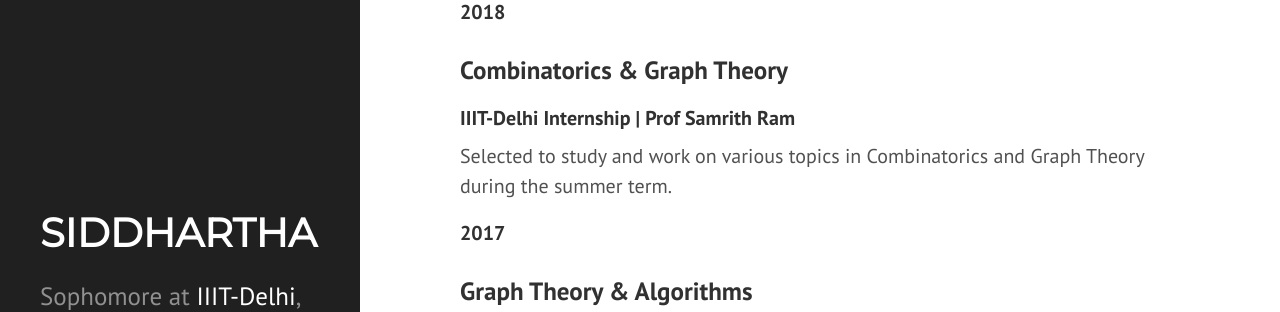
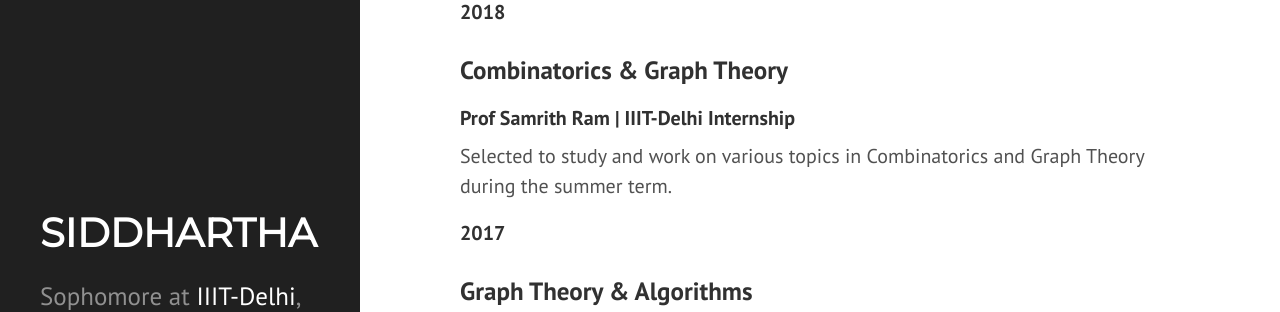
Before and after one commit to siddjai/siddjai.github.io, a Jekyll site: the page built from index.md, in a window 1280 px wide and 900 px high, scrolled down 877 px. Shown: the part 160-472 px from the top of the window. Built offline with Jekyll 4.4.1, drawn with Linux system fonts in a browser that asks for light colours; nearby versions of some CDN libraries.

```diff
--- a/index.md
+++ b/index.md
@@ -27,7 +27,7 @@ Since Jan 2018 I have been working on Guillotine Cuts for Axis Parallel Rectangl
 ## Experience
 #### 2018
 ### Combinatorics & Graph Theory
-#### IIIT-Delhi Internship | Prof Samrith Ram
+####  Prof Samrith Ram | IIIT-Delhi Internship
 Selected to study and work on various topics in Combinatorics and Graph Theory during the summer term.
 
 #### 2017
```
